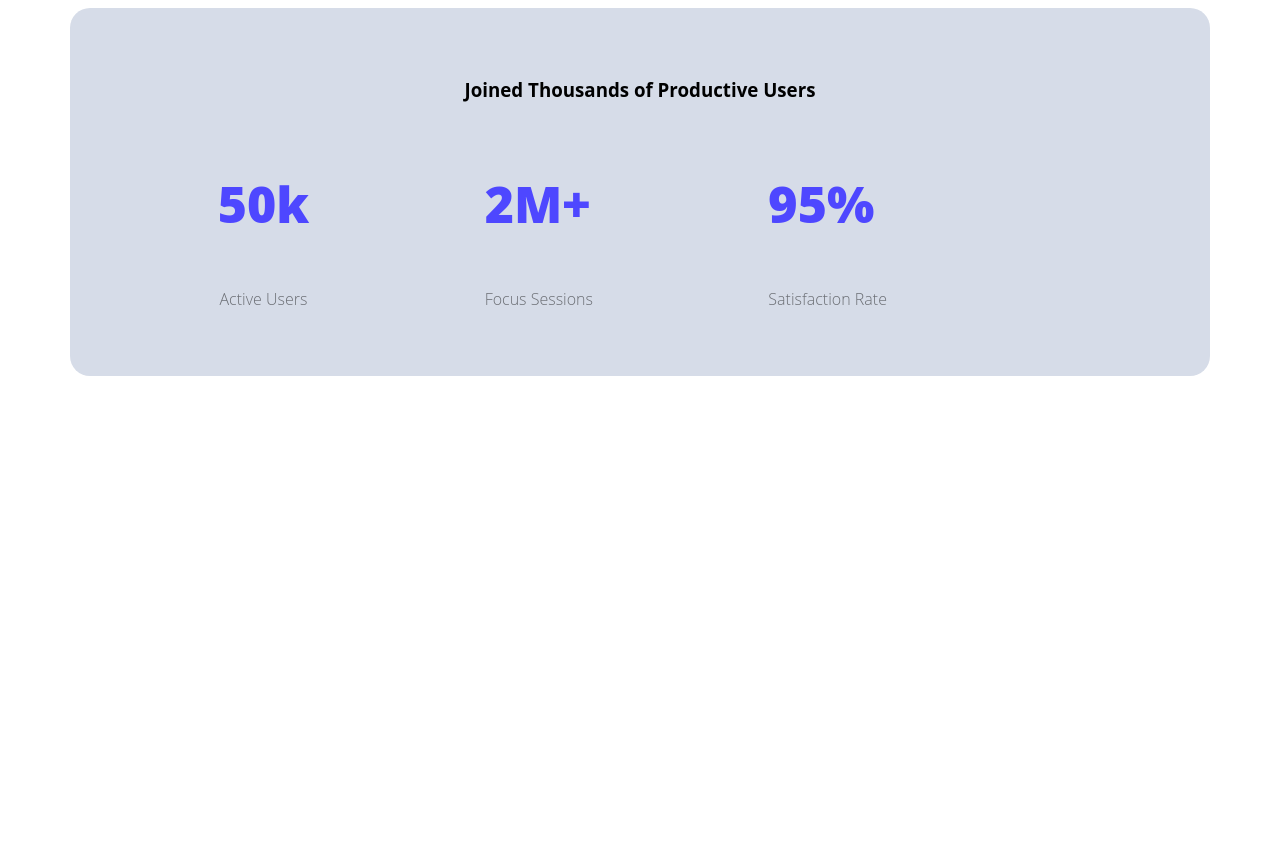
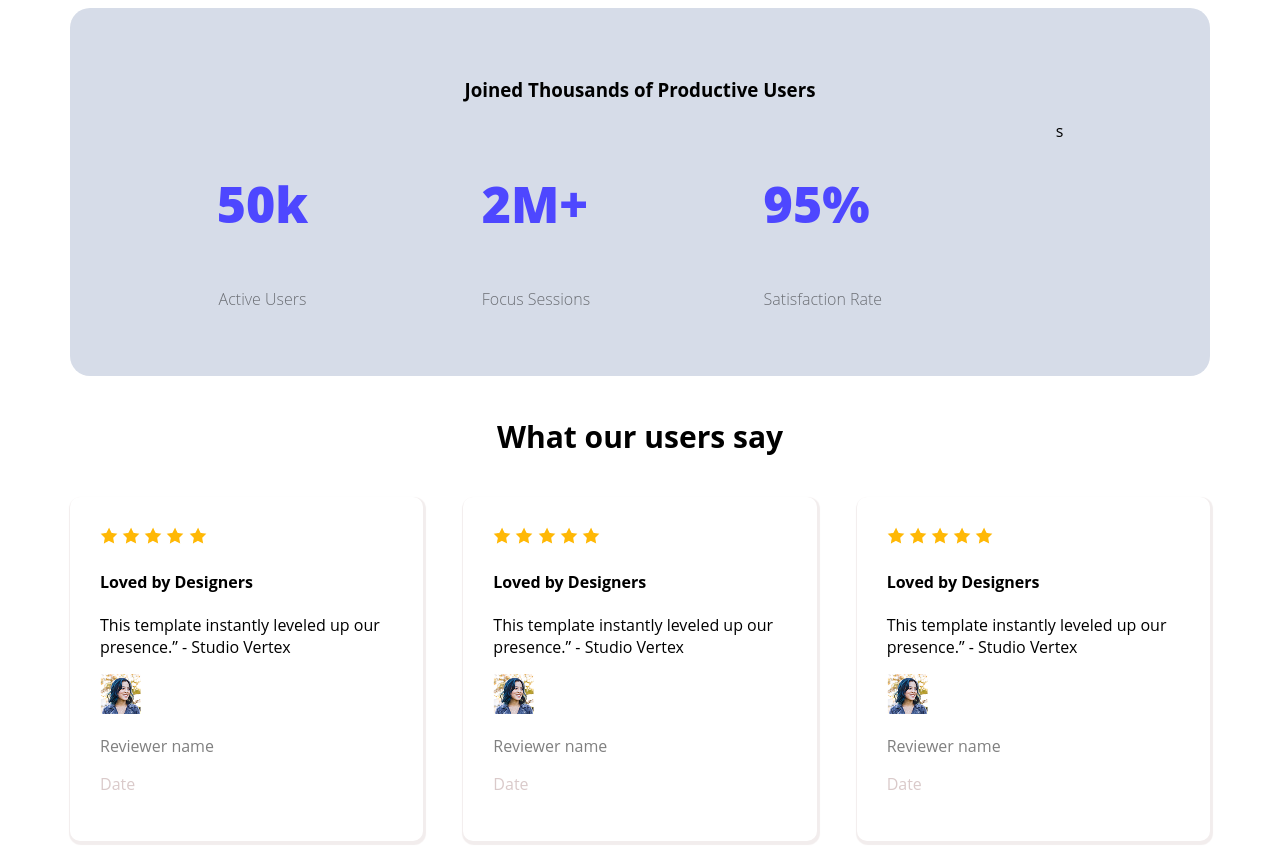
Before and after one commit to JannatulSafa/web-flow-portfolio, a plain HTML site: page index.html in a window 1280 px wide. Shown: the part 1240-2089 px from the top of the page. Before the commit the page ends 1624 px from the top, so only its background shows below. Drawn offline with Linux system fonts and the light colour scheme.

Commit message:
added the complement

```diff
--- a/index.html
+++ b/index.html
@@ -5,6 +5,8 @@
     <meta name="viewport" content="width=device-width, initial-scale=1.0">
     <title>Web Flow Portfolio</title>
     <link rel="stylesheet" href="styles/styles.css">
+
+
 </head>
 <body class="open-sans-normal">
     <header class="header">
@@ -52,14 +54,58 @@
             <p class="part3-item-description">Satisfaction Rate</p>
         </div>
 
+            <div>
+s
+     </section>
 
+     <section class="part4">
+        <h3 class="part4-title">What our users say</h3>
+        <div class="part4-container">
+            <div class="complement">
+                <div class="star">
+                <img src="styles/Assets/icon-star.png" alt="star">
+                 <img src="styles/Assets/icon-star.png" alt="star">
+                 <img src="styles/Assets/icon-star.png" alt="star">
+                 <img src="styles/Assets/icon-star.png" alt="star">
+                 <img src="styles/Assets/icon-star.png" alt="star">
+                </div>
 
-            <div>
+                <h4 class="part4-title-com">Loved by Designers</h4>
+                <p class="part4-compliment-description">This template instantly leveled up our presence.” - Studio Vertex</p>
+                 <img src="styles/Assets/avatar.png" alt="">
+                 <p class="name">Reviewer name</p>
+                <p class="date">Date</p>
+            </div>
+            <div class="complement">
+                <div class="star">
+                <img src="styles/Assets/icon-star.png" alt="star">
+                 <img src="styles/Assets/icon-star.png" alt="star">
+                 <img src="styles/Assets/icon-star.png" alt="star">
+                 <img src="styles/Assets/icon-star.png" alt="star">
+                 <img src="styles/Assets/icon-star.png" alt="star">
+                </div>
+                <h4 class="part4-title-com">Loved by Designers</h4>
+                <p class="part4-compliment-description">This template instantly leveled up our presence.” - Studio Vertex</p>
+                 <img src="styles/Assets/avatar.png" alt="">
+                  <p class="name" >Reviewer name</p>
+                <p class="date">Date</p>
+            </div>
+            <div class="complement">
+                <div class="star">
+                <img src="styles/Assets/icon-star.png" alt="star">
+                 <img src="styles/Assets/icon-star.png" alt="star">
+                 <img src="styles/Assets/icon-star.png" alt="star">
+                 <img src="styles/Assets/icon-star.png" alt="star">
+                 <img src="styles/Assets/icon-star.png" alt="star">
+                </div>
+                <h4 class="part4-title-com">Loved by Designers</h4>
+                <p class="part4-compliment-description">This template instantly leveled up our presence.” - Studio Vertex</p>
+                <img src="styles/Assets/avatar.png" alt="">
+                 <p class="name">Reviewer name</p>
+                <p class="date">Date</p>
+                </div>
 
-
-
-
-
+        </div>
      </section>
 
 
--- a/styles/styles.css
+++ b/styles/styles.css
@@ -114,3 +114,28 @@ main{
     font-weight: 300;
     color: rgba(0, 0, 0, 0.5);
 }
+
+.part4-title{
+    text-align: center;
+    font-size: 30px;
+    margin:40px 40px 40px 40px;
+}
+
+
+.part4-container{
+    display: flex;
+    gap: 40px;
+}
+.complement{
+    padding: 30px;
+    border-radius: 10px;
+    box-shadow: 1px 2px 1px 2px rgba(242, 237, 237, 1);
+}
+.date{
+    display: flex;
+    color: rgb(218, 202, 202);
+}
+.name{
+    display: flex;
+    color: gray;
+}
```
